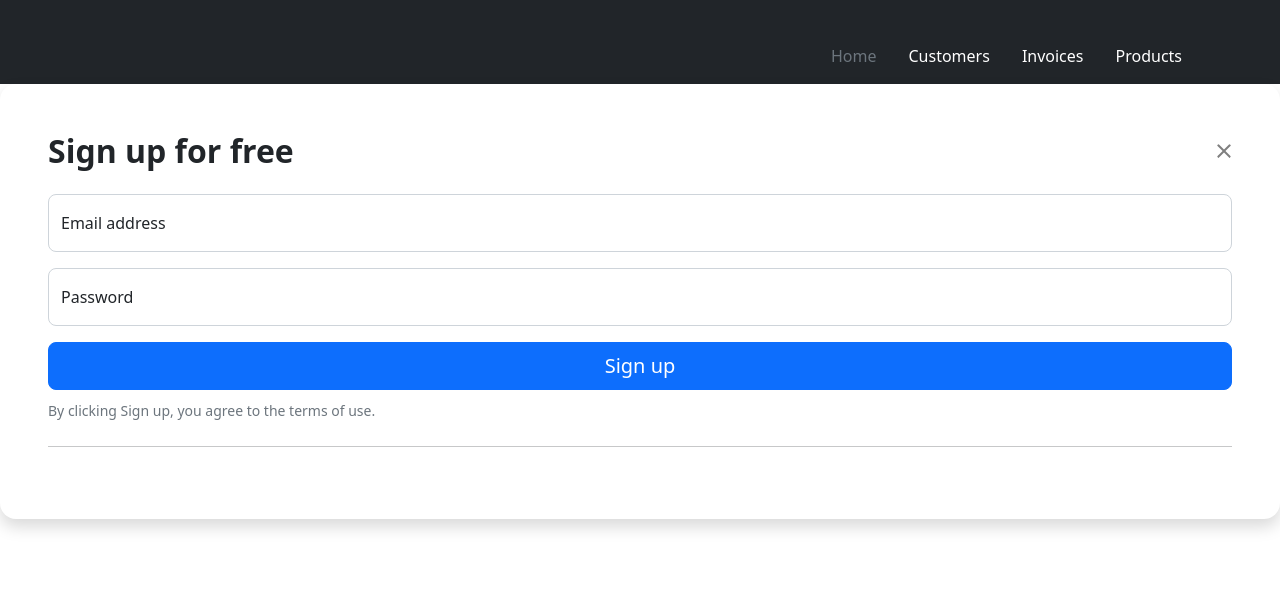
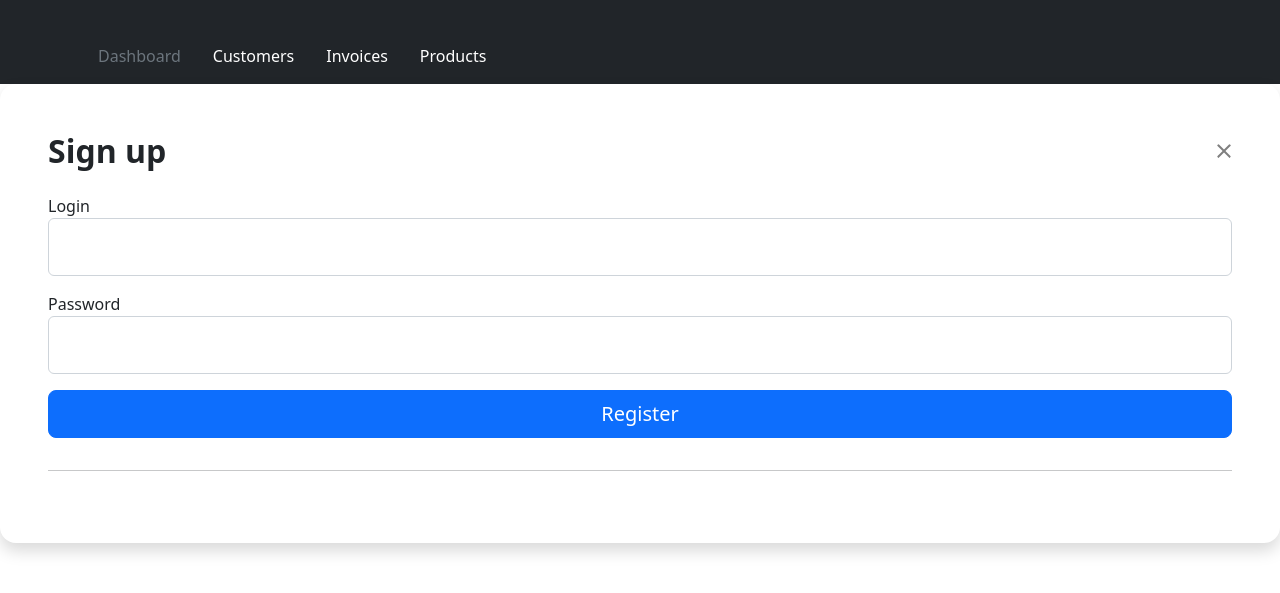
Before and after one commit to Mefpef/Invoice-Generator, a Flask app: page /register in a window 1280 px wide. Shown: the top 593 px of the page. Run offline with Flask 2, Linux system fonts and the light colour scheme.

Commit message:
add logout system

```diff
--- /dev/null
+++ b/app/forms/register.py
@@ -0,0 +1,7 @@
+from wtforms import Form, PasswordField, validators, StringField, SubmitField
+from flask_wtf import FlaskForm
+
+class RegisterForm(FlaskForm):
+    login = StringField('Login', [validators.Length(min=1, max=10)], render_kw={"placeholder": "Login"})
+    password = PasswordField('Password', [validators.Length(min=6, max=25)])
+    submit = SubmitField('Register')
--- a/app/main.py
+++ b/app/main.py
@@ -4,7 +4,7 @@ from app.routes.invoices import download_blueprint
 from app.utils.login_auth import login_manager
 from app.service.db import db
 
-from app.routes.user import login_blueprint, register_blueprint
+from app.routes.user import login_blueprint, register_blueprint, dashboard_blueprint, logout_blueprint
 from app.routes.home import index_blueprint
 from app.routes.invoices import previews_blueprint, preview_blueprint, add_invoice_blueprint, \
     delete_invoice_blueprint
@@ -19,6 +19,8 @@ app.register_blueprint(preview_blueprint)
 app.register_blueprint(download_blueprint)
 app.register_blueprint(delete_invoice_blueprint)
 app.register_blueprint(register_blueprint)
+app.register_blueprint(dashboard_blueprint)
+app.register_blueprint(logout_blueprint)
 
 app.config['SQLALCHEMY_DATABASE_URI'] = 'sqlite:///db.sqlite3'
 login_manager.init_app(app)
--- a/app/routes/home.py
+++ b/app/routes/home.py
@@ -1,8 +1,9 @@
 from flask import Blueprint, render_template
-
+from app.forms.login import LoginForm
 index_blueprint = Blueprint('index_blueprint', __name__)
 
 
 @index_blueprint.route("/")
 def home():
-    return render_template('index.html')
+    form = LoginForm()
+    return render_template('index.html', form=form)
--- a/app/routes/user.py
+++ b/app/routes/user.py
@@ -1,37 +1,47 @@
 from flask import request, session, Blueprint, flash, redirect, url_for, render_template
-from flask_login import login_user
+from flask_login import login_user, login_required, logout_user
 from app.service.db import db
 from app.models.user import User
+from app.forms.register import RegisterForm
+from app.forms.login import LoginForm
 
 login_blueprint = Blueprint('login', __name__)
 register_blueprint = Blueprint('register', __name__)
+dashboard_blueprint = Blueprint('dashboard', __name__)
+logout_blueprint = Blueprint('logout', __name__)
 
-
-@login_blueprint.route('/login', methods=["POST"])
+@login_blueprint.route('/login', methods=["GET", "POST"])
 def login():
-    uname = request.form.get('username')
-    passwd = request.form.get('password')
-    session['username'] = uname
-    user = User.query.filter_by(login=uname, password=passwd).first()
-    if user:
-        login_user(user)
-        ulog = user.login
-        return render_template('dashboard.html', ulogin=ulog)
-    else:
-        return render_template("index.html")
+    form = LoginForm()
+    if form.validate_on_submit():
+        user = User.query.filter_by(login=form.login.data).first()
+        if user is not None and user.check_password(form.password.data):
+            login_user(user)
+            return redirect(url_for('dashboard.dashboard'))
+        flash('Invalid login or password')
+    return render_template("index.html", form=form)
 
 
 @register_blueprint.route('/register', methods=['GET', 'POST'])
 def register():
-    if request.method == 'POST':
-        username = request.form.get('username')
-        password = request.form.get('password')
-
-        new_user = User(login=username, password=password)
-
-        new_user.set_password(password)
+    form = RegisterForm()
+    if form.validate_on_submit():
+        new_user = User(login=form.login.data, password=form.password.data)
+        new_user.set_password(form.password.data)
         db.session.add(new_user)
         db.session.commit()
-        return redirect(url_for('login'))
-    else:
-        return render_template('register.html')
+        return redirect(url_for('login.login'))
+    return render_template('register.html', form=form)
+
+
+@dashboard_blueprint.route('/dashboard', methods=['GET', 'POST'])
+@login_required
+def dashboard():
+    return render_template('dashboard.html')
+
+
+@logout_blueprint.route("/logout")
+@login_required
+def logout():
+    logout_user()
+    return redirect(url_for('login.login'))
--- a/app/templates/base.html
+++ b/app/templates/base.html
@@ -11,8 +11,8 @@
     <script src="https://cdn.jsdelivr.net/npm/bootstrap@5.2.3/dist/js/bootstrap.bundle.min.js"
             integrity="sha384-kenU1KFdBIe4zVF0s0G1M5b4hcpxyD9F7jL+jjXkk+Q2h455rYXK/7HAuoJl+0I4"
             crossorigin="anonymous"></script>
-{% block title %}
-{% endblock %}
+    {% block title %}
+    {% endblock %}
 </head>
 <body>
 <main>
@@ -20,20 +20,23 @@
         <div class="px-3 py-2 text-bg-dark">
             <div class="container">
                 <div class="d-flex flex-wrap align-items-center justify-content-center justify-content-lg-start">
-                    <a href="/"
+                    {% if current_user.is_authenticated %}
+                    <a href="/logout"
                        class="d-flex align-items-center my-2 my-lg-0 me-lg-auto text-white text-decoration-none">
                         <svg class="bi d-block mx-auto mb-1" width="24" height="24">
                             <use xlink:href="#bootstrap"/>
-                        </svg> {% block logged %} {% endblock %}
+                        </svg>
+                        Logout
+                        {% endif %}
                     </a>
 
                     <ul class="nav col-12 col-lg-auto my-2 justify-content-center my-md-0 text-small">
                         <li>
-                            <a href="/" class="nav-link text-secondary">
+                            <a href="/dashboard" class="nav-link text-secondary">
                                 <svg class="bi d-block mx-auto mb-1" width="24" height="24">
-                                    <use xlink:href="#home"/>
+                                    <use xlink:href="#/dashboard"/>
                                 </svg>
-                                Home
+                                Dashboard
                             </a>
                         </li>
                         <li>
@@ -44,7 +47,7 @@
                                 Customers
                             </a>
                         </li>
-                                                <li>
+                        <li>
                             <a href="/previews" class="nav-link text-white">
                                 <svg class="bi d-block mx-auto mb-1" width="24" height="24">
                                     <use xlink:href="#/previews"/>
--- a/app/templates/dashboard.html
+++ b/app/templates/dashboard.html
@@ -1,6 +1,5 @@
 {% extends 'base.html' %}
 {% block title %} <title>dashboard</title> {% endblock %}
-{% block logged %} {{ ulogin }} {% endblock %}
 {% block content %}
 <div class="col-lg-6 mx-auto">
       <p class="d-flex align-items-center">Choose action</p>
--- a/app/templates/register.html
+++ b/app/templates/register.html
@@ -5,22 +5,22 @@
 <div class="modal-content rounded-4 shadow">
     <div class="modal-header p-5 pb-4 border-bottom-0">
         <!-- <h1 class="modal-title fs-5" >Modal title</h1> -->
-        <h1 class="fw-bold mb-0 fs-2">Sign up for free</h1>
+        <h1 class="fw-bold mb-0 fs-2">Sign up</h1>
         <button type="button" class="btn-close" data-bs-dismiss="modal" aria-label="Close"></button>
     </div>
 
     <div class="modal-body p-5 pt-0">
-        <form class="">
+        <form action="{{ url_for ('register.register') }}" method="post">
+            {{ form.hidden_tag() }}
+            {{ form.login.label }}
             <div class="form-floating mb-3">
-            <input type="email" class="form-control rounded-3" id="floatingInput" placeholder="name@example.com">
-            <label for="floatingInput">Email address</label>
+                {{ form.login(class_="form-control rouded-3") }}
             </div>
+            {{ form.password.label }}
             <div class="form-floating mb-3">
-            <input type="password" class="form-control rounded-3" id="floatingPassword" placeholder="Password">
-            <label for="floatingPassword">Password</label>
+                {{ form.password(class_="form-control rouded-3") }}
             </div>
-          <button class="w-100 mb-2 btn btn-lg rounded-3 btn-primary" type="submit">Sign up</button>
-          <small class="text-muted">By clicking Sign up, you agree to the terms of use.</small>
+            {{ form.submit(class_="w-100 mb-2 btn btn-lg rounded-3 btn-primary") }}
             <hr class="my-4">
         </form>
     </div>
```
Also changed, not shown: app/forms/login.py (added, +7 -0 lines), app/templates/index.html (+7 -8 lines). Lines whose indentation alone changed are shown as unchanged.
